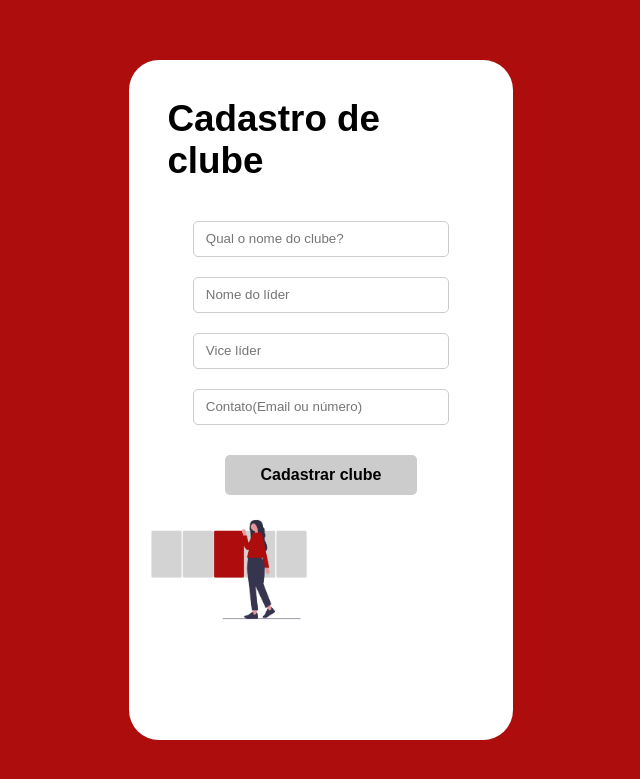
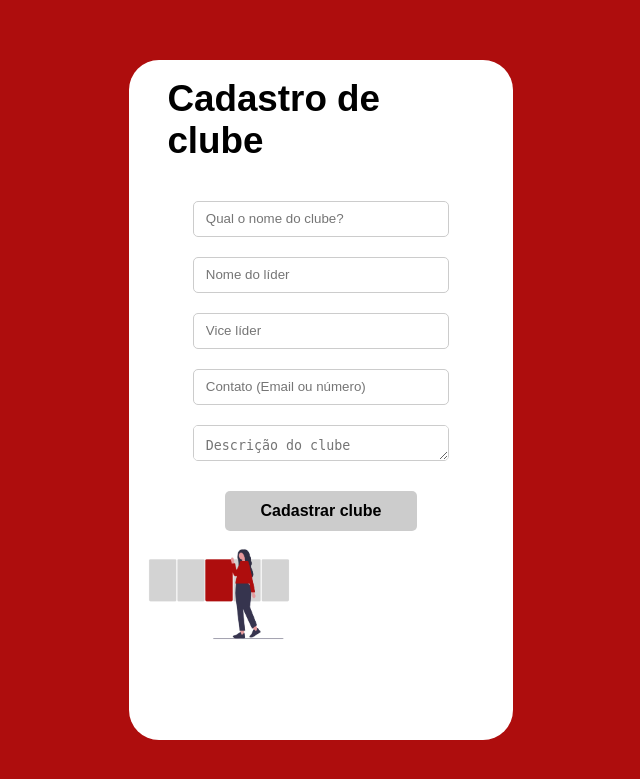
Before and after one commit to guillhermejuiul/WebPeec, a Flask app: page /telacadastroclubes in a window 1280 px wide. Shown: the top 779 px of the page, without its empty margins (319-959 px from the left). Run offline with Flask 3, Linux system fonts and the light colour scheme.

Commit message:
terceira commit

```diff
--- a/app.py
+++ b/app.py
@@ -63,11 +63,11 @@ def teladeinformacoes():
     return render_template("clubes/clubes_informações.html")
 
 @app.route("/teladeinformações/<nome_clube>")
-def informaçõesdoclube(nome_clube):
+def informacoesdoclube(nome_clube):
     clubes = get_clubes()
     clube = next((c for c in clubes if c['nome_clube'] == nome_clube), None)
     if clube:
-        return render_template("clubes/clubes_informações.html", clube=clube)
+        return render_template("clubes/clubes_informacoes.html", clube=clube)
     return "Clube não encontrado", 404
 
 
@@ -77,11 +77,14 @@ def cadastro_clube():
     lider = request.form.get('lider')
     vice_lider = request.form.get('vice_lider')
     contato = request.form.get('contato')
+    descricao = request.form.get('descricao')  # Novo campo de descrição
 
-    if add_clube(nome_clube, lider, vice_lider, contato):
+    # Adicione o novo campo 'descricao' ao método `add_clube`
+    if add_clube(nome_clube, lider, vice_lider, contato, descricao):
         return redirect(url_for("telaClubes"))
     else:
         return render_template("clubes/cadastrar_clubes.html", mensagem_erro_clube="Clube já cadastrado")
 
+
 if __name__ == "__main__":
     app.run(debug=True)
--- a/cadastro_clubes.py
+++ b/cadastro_clubes.py
@@ -1,31 +1,42 @@
 import json
 import os
 
+# Nome do arquivo JSON usado para armazenar os clubes
 CLUBES_FILE = 'clubes.json'
 
 def load_clubes():
+    """Carrega os dados dos clubes do arquivo JSON."""
     if not os.path.exists(CLUBES_FILE):
         return []
     with open(CLUBES_FILE, 'r') as file:
         return json.load(file)
 
 def save_clubes(clubes):
+    """Salva a lista de clubes no arquivo JSON."""
     with open(CLUBES_FILE, 'w') as file:
         json.dump(clubes, file, indent=4)
 
-def add_clube(nome_clube, lider, vice_lider, contato):
+def add_clube(nome_clube, lider, vice_lider, contato, descricao):
     clubes = load_clubes()
+
+    # Verifica se já existe um clube com o mesmo nome
     for clube in clubes:
         if clube['nome_clube'] == nome_clube:
             return False
+
+    # Adiciona o novo clube com todas as informações, incluindo a descrição
     clubes.append({
         'nome_clube': nome_clube,
         'lider': lider,
         'vice_lider': vice_lider,
-        'contato': contato
+        'contato': contato,
+        'descricao': descricao  # Novo campo de descrição do clube
     })
+
+    # Salva a lista atualizada de clubes no arquivo JSON
     save_clubes(clubes)
     return True
 
 def get_clubes():
+    """Retorna a lista de clubes carregada do arquivo JSON."""
     return load_clubes()
--- a/static/clubes/cadastrar_clubes.css
+++ b/static/clubes/cadastrar_clubes.css
@@ -12,6 +12,7 @@ body{
 .container{
 	position: relative;
 	width:100%;
+	bottom: 20px;
 	height: 100%;
 }
 .container a{
@@ -47,6 +48,16 @@ body{
 	transition: .5s ease-in-out;
 }
 
+#me{
+    font-weight: bold;
+    color: #676767;
+    display: flex;
+    flex-direction: column;
+    align-items: center;
+    justify-content: center;
+    margin-top: -35px;
+
+}
 
 button{
 	background-color: #ccc;
@@ -94,3 +105,21 @@ input {
 	outline: none;
 	border-radius: 5px;
 }
+
+textarea{
+	width: 60%;
+	height: 10px;
+    color:black;
+	justify-content: center;
+	display: flex;
+	margin: 20px auto;
+	padding: 12px;
+	border: 1px solid #ccc;
+	outline: none;
+	border-radius: 5px;
+}
+
+img{
+	position: relative;
+	bottom: 5px;
+}
--- a/static/projetoEscola.css
+++ b/static/projetoEscola.css
@@ -11,7 +11,7 @@ body{
 
 #me{
     font-weight: bold;
-    color: #ccc;
+    color: #676767;
     display: flex;
     flex-direction: column;
     align-items: center;
--- a/templates/clubes/cadastrar_clubes.html
+++ b/templates/clubes/cadastrar_clubes.html
@@ -12,16 +12,18 @@
         <div class="container">
             <h1 class="header-title">Cadastro de clube</h1>
             <form action="/cadastro_clube" method="post">
+                {% if mensagem_erro_clube %}
+                    <strong id="me">{{ mensagem_erro_clube }}</strong>
+                {% endif %}
                 <input type="text" name="usuario" placeholder="Qual o nome do clube?" required="">
                 <input type="text" name="lider" placeholder="Nome do líder" required="">
                 <input type="text" name="vice_lider" placeholder="Vice líder" required="">
-                <input type="email" name="contato" placeholder="Contato(Email ou número)" required="">
+                <input type="email" name="contato" placeholder="Contato (Email ou número)" required="">
+                <textarea name="descricao" placeholder="Descrição do clube" required=""></textarea>
                 <button type="submit"><a>Cadastrar clube</a></button>
-                <img src="static/undraw_choose_card_n0x0.png" width="200" alt="">
+                <img src="static/undraw_choose_card_n0x0.png" width="180" alt="">
             </form>
         </div>
     </div>
-
-
 </body>
 </html>
--- a/templates/clubes/clubes_informações.html
+++ b/templates/clubes/clubes_informacoes.html
@@ -18,6 +18,9 @@
         <p><strong>Vice-Líder:</strong> {{ clube['vice_lider'] }}</p>
         <p><strong>Contato:</strong> {{ clube['contato'] }}</p>
     </div>
+    <div class="descricao">
+        <p>{{ clube['descricao'] | replace('\n', '<br>') | safe }}</p>
+    </div>
     {% else %}
     <p>Clube não encontrado.</p>
     {% endif %}
--- a/templates/clubes/tela_clubes.html
+++ b/templates/clubes/tela_clubes.html
@@ -19,7 +19,7 @@
     </div>
     <div class="image-container">
         {% for clube in clubes %}
-        <a href="{{ url_for('informaçõesdoclube', nome_clube=clube['nome_clube']) }}" class="item">
+        <a href="{{ url_for('informacoesdoclube', nome_clube=clube['nome_clube']) }}" class="item">
             <img src="https://via.placeholder.com/200x200" alt="Descrição da Imagem">
             <p>Visualizar página do clube</p>
         </a>
```
Also changed, not shown: clubes.json (+5 -58 lines), static/clubes/clubes_informações.css (+17 -0 lines), usuarios.json (+10 -10 lines).
